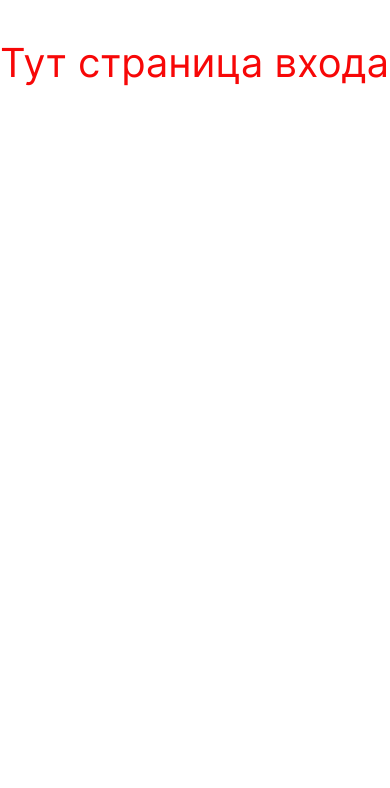
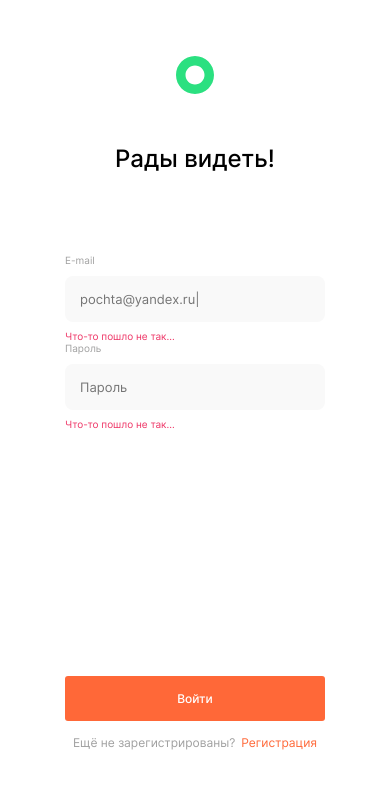
Before and after one commit to NikKZN/movies-explorer-frontend, a React (Create React App) app: page /signin in a window 390 px wide. Shown: the top 788 px of the page. Built offline with nearby package versions, Linux system fonts and the light colour scheme.

Commit message:
feat: add Login

```diff
--- a/src/components/Login/Login.css
+++ b/src/components/Login/Login.css
@@ -1,4 +1,150 @@
-.p5 {
-  color: rgb(247, 7, 7);
-  font-size: 40px;
+.login {
+  min-height: 700px;
+  display: flex;
 }
+
+.login__content {
+  width: 396px;
+  margin: 0 auto;
+}
+
+.login__logo {
+  width: 38px;
+  height: 38px;
+  margin-top: 70px;
+}
+
+.login__greeting {
+  font-weight: 500;
+  font-size: 24px;
+  line-height: 29px;
+  margin: 37px 0 0;
+}
+
+.login__form {
+  display: flex;
+  flex-direction: column;
+  margin-top: 40px;
+}
+
+.login__label {
+  display: flex;
+  flex-direction: column;
+  font-weight: 400;
+  font-size: 10px;
+  line-height: 12px;
+  color: #a0a0a0;
+}
+
+.login__input {
+  padding: 0 0 0 15px;
+  height: 46px;
+  border: none;
+  font-weight: 400;
+  font-size: 13px;
+  line-height: 16px;
+  background: #f9f9f9;
+  border-radius: 8px;
+  margin-top: 10px;
+}
+
+.login__input-error {
+  font-weight: 400;
+  font-size: 10px;
+  line-height: 12px;
+  color: #ee3465;
+  margin-top: 8px;
+}
+
+.login__submit-button {
+  background: #ff6838;
+  border-radius: 3px;
+  border: none;
+  height: 45px;
+  font-weight: 500;
+  font-size: 14px;
+  line-height: 17px;
+  text-align: center;
+  color: #ffffff;
+  padding: 0;
+  margin-top: 159px;
+  cursor: pointer;
+}
+
+.login__caption {
+  font-weight: 400;
+  font-size: 14px;
+  line-height: 17px;
+  text-align: center;
+  color: #a0a0a0;
+  margin: 16px 0 0;
+}
+
+.login__caption-link {
+  font-weight: 400;
+  font-size: 14px;
+  line-height: 17px;
+  text-align: center;
+  color: #ff6838;
+  margin-left: 6px;
+  text-decoration: none;
+  cursor: pointer;
+}
+
+@media screen and (max-width: 820px) {
+  .login {
+    min-height: 1024px;
+  }
+
+  .login__content {
+    margin: auto;
+  }
+
+  .login__logo {
+    margin-top: 0;
+  }
+}
+
+@media screen and (max-width: 450px) {
+  .login {
+    min-height: 780px;
+  }
+
+  .login__content {
+    margin: 56px auto 0;
+    display: flex;
+    flex-direction: column;
+    align-items: center;
+  }
+
+  .login__logo {
+    margin: 0 auto;
+  }
+
+  .login__greeting {
+    margin-top: 50px;
+  }
+
+  .login__form {
+    width: 260px;
+    margin-top: 81px;
+  }
+
+  .login__submit-button {
+    font-size: 12px;
+    line-height: 15px;
+    margin-top: 246px;
+  }
+
+  .login__caption {
+    font-size: 12px;
+    line-height: 15px;
+    margin-top: 14px;
+  }
+
+  .login__caption-link {
+    font-size: 12px;
+    line-height: 15px;
+    text-align: center;
+  }
+}
--- a/src/components/Login/Login.js
+++ b/src/components/Login/Login.js
@@ -1,9 +1,53 @@
-import './Login.css';
+import "./Login.css";
+import logo from "../../images/Header/header-logo.svg";
+import { Link } from "react-router-dom";
 
 function Login() {
   return (
-      <p className='p5'>Тут страница входа</p>
+    <>
+      <section className="login">
+        <div className="login__content">
+          <img className="login__logo" src={logo} alt="Логотип фильмотека." />
+          <h1 className="login__greeting">Рады видеть!</h1>
+          <form className="login__form">
+            <label className="login__label">
+              E-mail
+              <input
+                className="login__input"
+                name="email"
+                type="email"
+                placeholder="pochta@yandex.ru|"
+                required
+              />
+              <span className="login__input-error">Что-то пошло не так...</span>
+            </label>
+            <label className="login__label">
+              Пароль
+              <input
+                className="login__input"
+                name="password"
+                type="password"
+                placeholder="Пароль"
+                minLength="8"
+                autoComplete="off"
+                required
+              />
+              <span className="login__input-error">Что-то пошло не так...</span>
+            </label>
+            <button className="login__submit-button" type="submit">
+              Войти
+            </button>
+            <p className="login__caption">
+              Ещё не зарегистрированы?
+              <Link to="/signup" className="login__caption-link">
+                Регистрация
+              </Link>
+            </p>
+          </form>
+        </div>
+      </section>
+    </>
   );
-};
+}
 
 export default Login;
```
